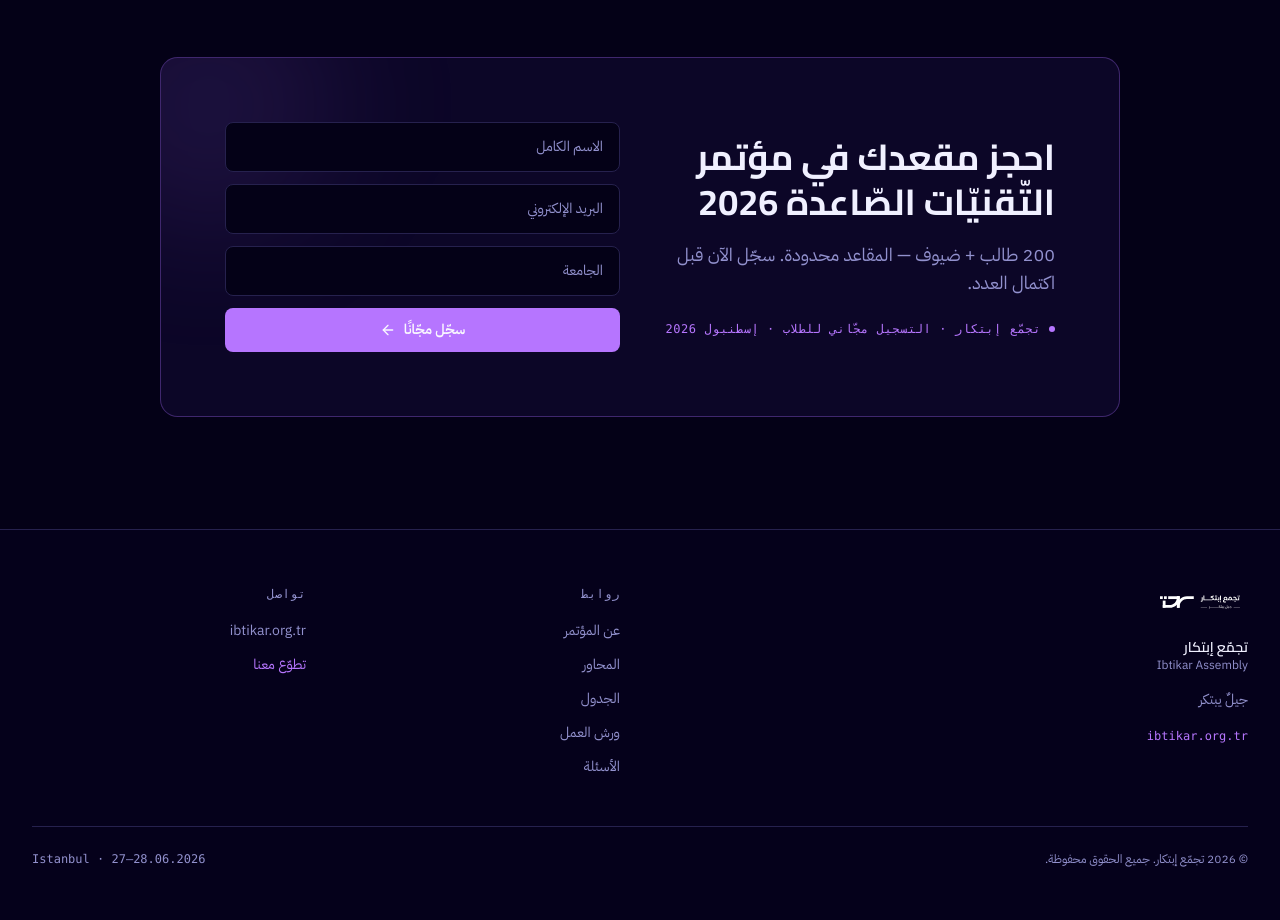
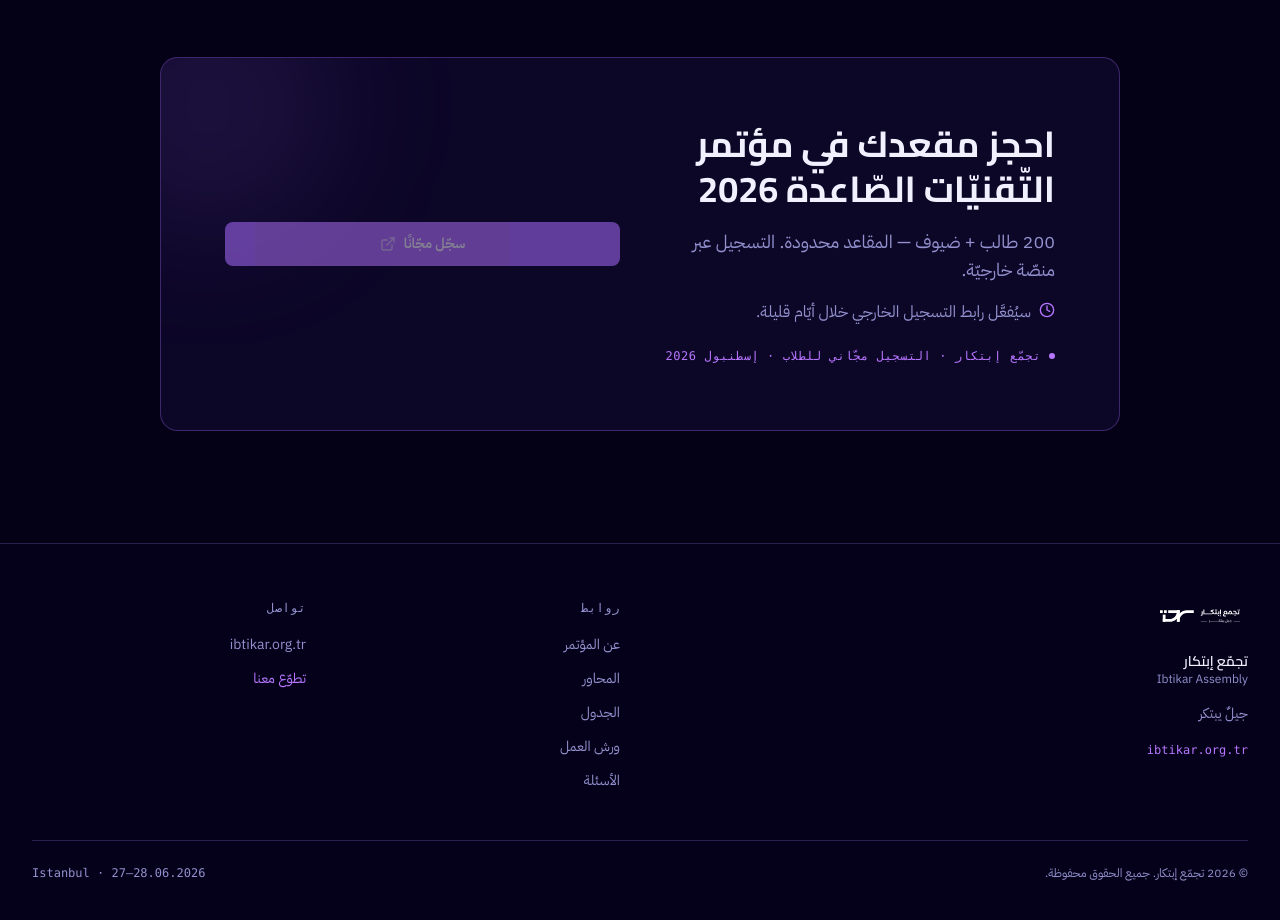
Before and after one commit to ibtikar-org-tr/etc, a React (Vite) app: page /ar in a window 1280 px wide. Shown: the part 6220-7140 px from the top of the page. Built offline with nearby package versions, Linux system fonts and the light colour scheme.

Commit message:
Refactor Register component to remove form submission logic and replace it with an external registration link; update i18n translations to include a 'coming soon' message for the registration URL.

```diff
--- a/src/components/register.tsx
+++ b/src/components/register.tsx
@@ -1,20 +1,16 @@
-"use client"
-
-import { useState } from "react"
-import { ArrowLeft, CheckCircle2 } from "lucide-react"
+import { Clock, ExternalLink } from "lucide-react"
 import { useLang } from "./lang-provider"
 
+/** Set when the external registration platform is live. */
+export const REGISTRATION_URL = ""
+
 export function Register() {
-  const { t, lang } = useLang()
+  const { t } = useLang()
   const c = t.cta
-  const [submitted, setSubmitted] = useState(false)
+  const isAvailable = Boolean(REGISTRATION_URL)
 
-  const ph =
-    lang === "ar"
-      ? { name: "الاسم الكامل", email: "البريد الإلكتروني", uni: "الجامعة" }
-      : lang === "tr"
-        ? { name: "Ad Soyad", email: "E-posta", uni: "Üniversite" }
-        : { name: "Full name", email: "Email address", uni: "University" }
+  const buttonClass =
+    "inline-flex w-full items-center justify-center gap-2 rounded-lg bg-primary px-6 py-3 text-sm font-semibold text-primary-foreground transition-opacity disabled:cursor-not-allowed disabled:opacity-50"
 
   return (
     <section id="register" className="section-pad">
@@ -25,58 +21,34 @@ export function Register() {
             <div>
               <h2 className="section-title">{c.title}</h2>
               <p className="mt-4 text-base text-muted-foreground sm:text-lg">{c.subtitle}</p>
+              <p className="mt-4 flex items-start gap-2 text-sm text-muted-foreground sm:text-base">
+                <Clock className="mt-0.5 size-4 shrink-0 text-primary" />
+                {c.comingSoon}
+              </p>
               <p className="mt-6 inline-flex items-center gap-2 font-mono text-xs uppercase tracking-wider text-primary">
                 <span className="size-1.5 rounded-full bg-primary" />
                 {c.note}
               </p>
             </div>
 
-            {submitted ? (
-              <div className="flex flex-col items-center justify-center rounded-2xl border border-border bg-background/50 p-10 text-center">
-                <CheckCircle2 className="size-12 text-primary" />
-                <p className="mt-4 font-heading text-lg font-bold">
-                  {lang === "ar" ? "تمّ التسجيل بنجاح!" : lang === "tr" ? "Kayıt başarılı!" : "You're registered!"}
-                </p>
-                <p className="mt-1 text-sm text-muted-foreground">
-                  {lang === "ar"
-                    ? "سنرسل لك التفاصيل عبر البريد."
-                    : lang === "tr"
-                      ? "Detayları e-posta ile göndereceğiz."
-                      : "We'll email you the details."}
-                </p>
-              </div>
-            ) : (
-              <form
-                onSubmit={(e) => {
-                  e.preventDefault()
-                  setSubmitted(true)
-                }}
-                className="space-y-3"
-              >
-                <input
-                  required
-                  placeholder={ph.name}
-                  className="w-full rounded-lg border border-border bg-background px-4 py-3.5 text-base outline-none transition-colors placeholder:text-muted-foreground focus:border-primary sm:text-sm"
-                />
-                <input
-                  required
-                  type="email"
-                  placeholder={ph.email}
-                  className="w-full rounded-lg border border-border bg-background px-4 py-3.5 text-base outline-none transition-colors placeholder:text-muted-foreground focus:border-primary sm:text-sm"
-                />
-                <input
-                  placeholder={ph.uni}
-                  className="w-full rounded-lg border border-border bg-background px-4 py-3.5 text-base outline-none transition-colors placeholder:text-muted-foreground focus:border-primary sm:text-sm"
-                />
-                <button
-                  type="submit"
-                  className="inline-flex w-full items-center justify-center gap-2 rounded-lg bg-primary px-6 py-3 text-sm font-semibold text-primary-foreground transition-opacity hover:opacity-90"
+            <div>
+              {isAvailable ? (
+                <a
+                  href={REGISTRATION_URL}
+                  target="_blank"
+                  rel="noopener noreferrer"
+                  className={`${buttonClass} hover:opacity-90`}
                 >
                   {c.button}
-                  <ArrowLeft className="size-4 ltr:rotate-180" />
+                  <ExternalLink className="size-4" />
+                </a>
+              ) : (
+                <button type="button" disabled className={buttonClass} aria-disabled="true">
+                  {c.button}
+                  <ExternalLink className="size-4 opacity-60" />
                 </button>
-              </form>
-            )}
+              )}
+            </div>
           </div>
         </div>
       </div>
--- a/src/lib/i18n.ts
+++ b/src/lib/i18n.ts
@@ -58,7 +58,7 @@ export type Dict = {
     workshops: string
   }
   workshops: { label: string; title: string; subtitle: string; sessions: { name: string; items: Track[] }[] }
-  cta: { title: string; subtitle: string; button: string; note: string }
+  cta: { title: string; subtitle: string; button: string; note: string; comingSoon: string }
   faq: { label: string; title: string; items: { q: string; a: string }[] }
   footer: {
     org: string
@@ -200,9 +200,10 @@ export const dict: Record<Lang, Dict> = {
     },
     cta: {
       title: "احجز مقعدك في مؤتمر التّقنيّات الصّاعدة 2026",
-      subtitle: "200 طالب + ضيوف — المقاعد محدودة. سجّل الآن قبل اكتمال العدد.",
+      subtitle: "200 طالب + ضيوف — المقاعد محدودة. التسجيل عبر منصّة خارجيّة.",
       button: "سجّل مجّانًا",
       note: "تجمّع إبتكار · التسجيل مجّاني للطلاب · إسطنبول 2026",
+      comingSoon: "سيُفعَّل رابط التسجيل الخارجي خلال أيّام قليلة.",
     },
     faq: {
       label: "الأسئلة الشائعة",
@@ -355,9 +356,10 @@ export const dict: Record<Lang, Dict> = {
     },
     cta: {
       title: "Yükselen Teknolojiler Konferansı 2026'da yerini ayırt",
-      subtitle: "200 öğrenci + misafir — kontenjan sınırlı. Dolmadan kayıt ol.",
+      subtitle: "200 öğrenci + misafir — kontenjan sınırlı. Kayıt harici bir platform üzerinden yapılacak.",
       button: "Ücretsiz Kayıt Ol",
       note: "İbtikar Topluluğu · Öğrenciler için ücretsiz · İstanbul 2026",
+      comingSoon: "Harici kayıt bağlantısı birkaç gün içinde aktif olacak.",
     },
     faq: {
       label: "Sıkça Sorulan Sorular",
@@ -510,9 +512,10 @@ export const dict: Record<Lang, Dict> = {
     },
     cta: {
       title: "Reserve your seat at the Emerging Technologies Conference 2026",
-      subtitle: "200 students + guests — limited seats. Register before they're gone.",
+      subtitle: "200 students + guests — limited seats. Registration is via an external platform.",
       button: "Register for Free",
       note: "Ibtikar Assembly · Free for students · Istanbul 2026",
+      comingSoon: "The external registration link will be available in a few days.",
     },
     faq: {
       label: "FAQ",
```
